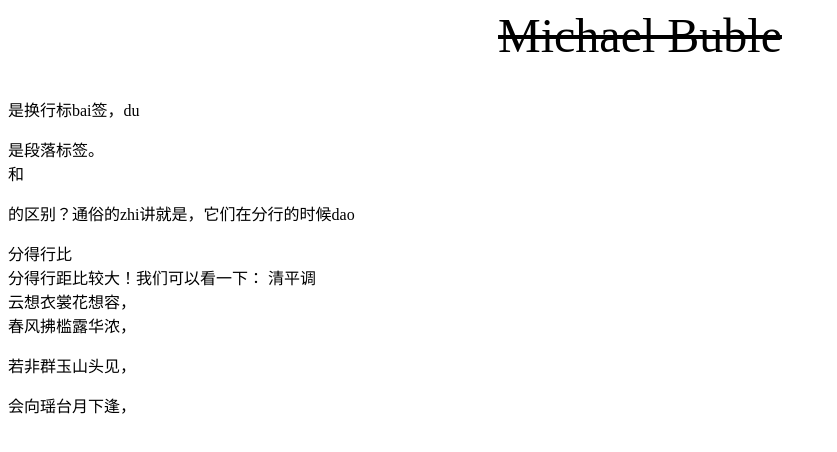
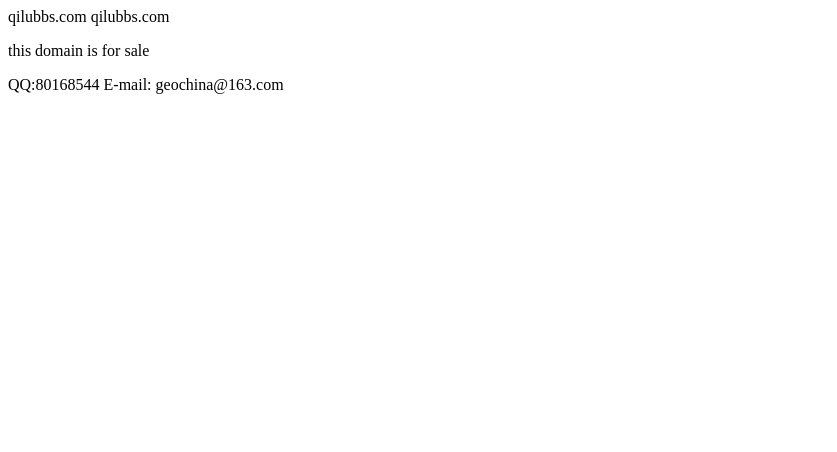
Before and after one commit to geochina/qilubbs.github.io, a plain HTML site: page index.html in a window 1280 px wide. Shown: the whole page, without its empty margins (0-837 px from the left). Drawn offline with Linux system fonts and the light colour scheme.

Commit message:
Update index.html

```diff
--- a/index.html
+++ b/index.html
@@ -1,22 +1,13 @@
-<body><p
-align="center"><Font
-face="黑体"
-size="7"
-color="black"><s>Michael
-Buble</s></font></p></body>
-<BR>是换行标bai签，du<p>是段落标签。
-<br>和<p>的区别？通俗的zhi讲就是，它们在分行的时候dao<p>分得行比
-<br>分得行距比较大！我们可以看一下：
 <html>
 <head>
+  qilubbs.com
 </head>
-<title><p>标记的使用</title>
+<title>qilubbs.com</title>
 </head>
 <body>
-清平调<br>
-云想衣裳花想容，<br>
-春风拂槛露华浓，<p>
-若非群玉山头见，<p>
-会向瑶台月下逢，<p>
-</body>
+
+
+qilubbs.com<p>
+this domain is for sale<p>
+QQ:80168544    E-mail: geochina@163.com </body>
 </html>
```
